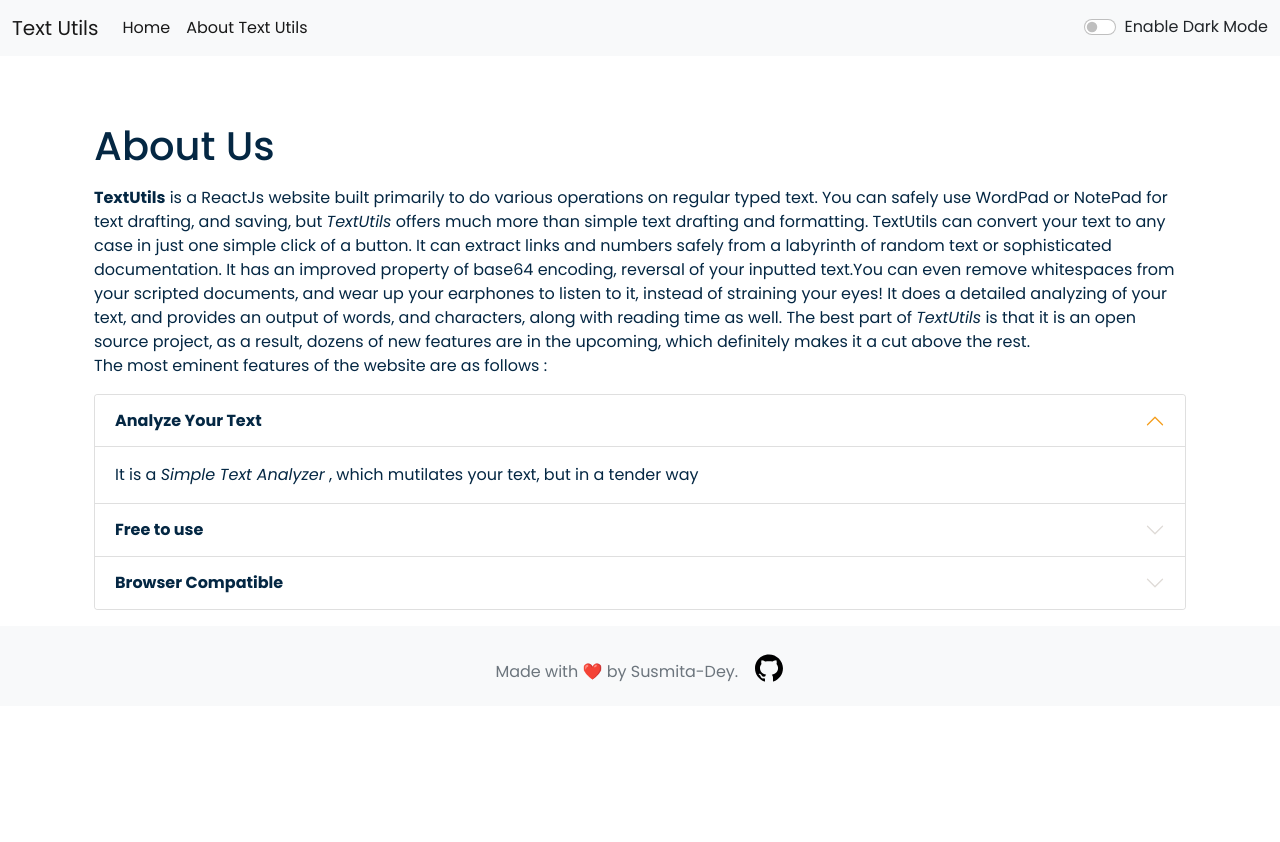
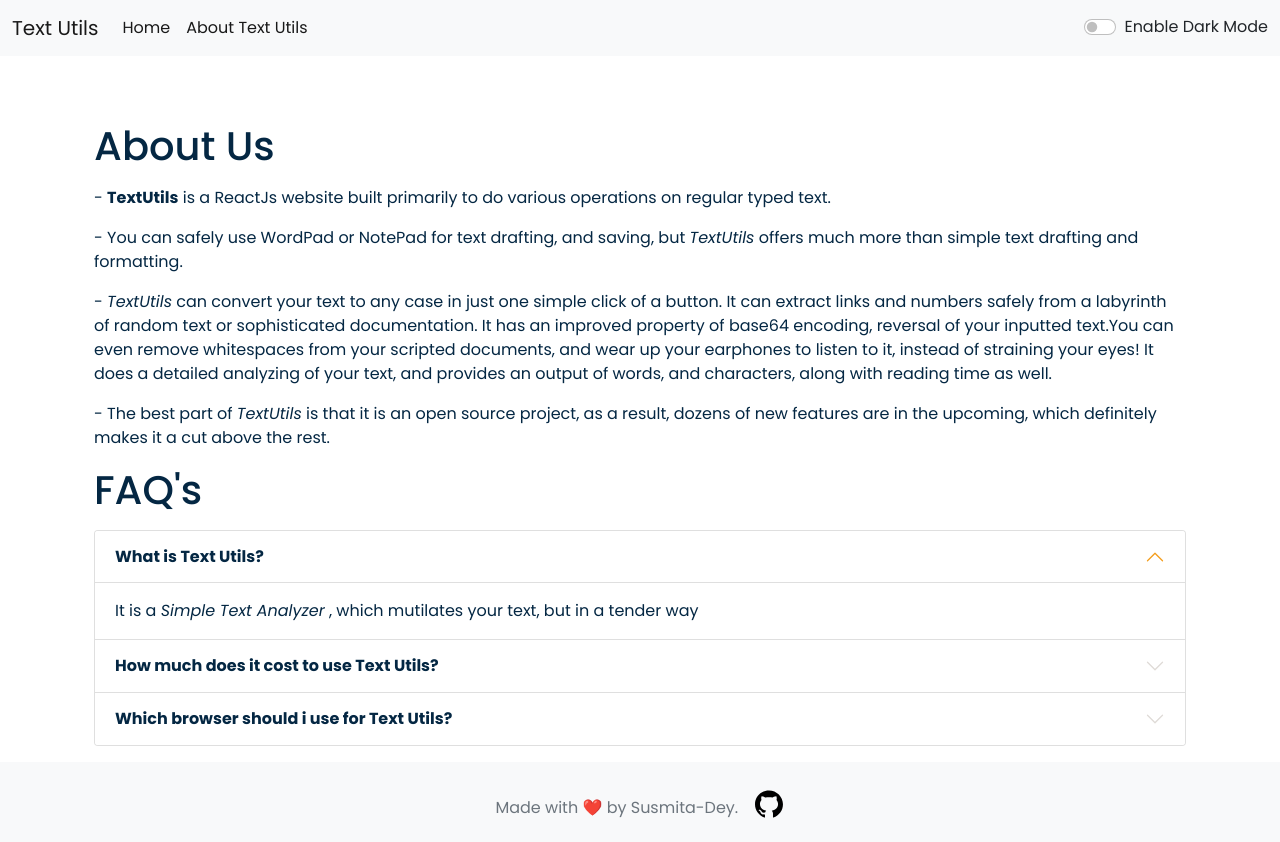
Before and after one commit to Susmita-Dey/TextUtils, a React (Create React App) app: page /about in a window 1280 px wide. Before the commit the page ends 800 px from the top, so only its background shows below. Built offline with nearby package versions, Linux system fonts and the light colour scheme.

Commit message:
Improved design for about page

```diff
--- a/src/components/About.js
+++ b/src/components/About.js
@@ -12,22 +12,32 @@
     <div className="container" style={{ color }}>
       <h1 className="my-3">About Us</h1>
       <p>
-        <b>TextUtils</b> is a ReactJs website built primarily to do various
-        operations on regular typed text. You can safely use WordPad or NotePad
+        - <b>TextUtils</b> is a ReactJs website built primarily to do various
+        operations on regular typed text.
+      </p>
+      <p>
+        - You can safely use WordPad or NotePad
         for text drafting, and saving, but <i>TextUtils</i> offers much more
-        than simple text drafting and formatting. TextUtils can convert your
-        text to any case in just one simple click of a button. It can extract
+        than simple text drafting and formatting.
+      </p>
+      <p>
+        - <i>TextUtils</i> can convert your text to any case in just one simple click of a button. It can extract
         links and numbers safely from a labyrinth of random text or
         sophisticated documentation. It has an improved property of base64
         encoding, reversal of your inputted text.You can even remove whitespaces
         from your scripted documents, and wear up your earphones to listen to
         it, instead of straining your eyes! It does a detailed analyzing of your
         text, and provides an output of words, and characters, along with
-        reading time as well. The best part of <i>TextUtils</i> is that it is an
+        reading time as well.
+      </p>
+      <p>
+        - The best part of <i>TextUtils</i> is that it is an
         open source project, as a result, dozens of new features are in the
-        upcoming, which definitely makes it a cut above the rest. <br />
-        The most eminent features of the website are as follows :
+        upcoming, which definitely makes it a cut above the rest.
       </p>
+        {/* <br />The most eminent features of the website are as follows : */}
+
+      <h1 className="my-3">FAQ's</h1>
       <div className="accordion" id="accordionExample">
         <div className="accordion-item" style={myStyle}>
           <h2 className="accordion-header" id="headingOne">
@@ -40,7 +50,7 @@
               aria-expanded="true"
               aria-controls="collapseOne"
             >
-              <strong>Analyze Your Text</strong>
+              <strong>What is Text Utils?</strong>
             </button>
           </h2>
           <div
@@ -66,7 +76,7 @@
               aria-expanded="false"
               aria-controls="collapseTwo"
             >
-              <strong>Free to use</strong>
+              <strong>How much does it cost to use Text Utils?</strong>
             </button>
           </h2>
           <div
@@ -92,7 +102,7 @@
               aria-expanded="false"
               aria-controls="collapseThree"
             >
-              <strong>Browser Compatible</strong>
+              <strong>Which browser should i use for Text Utils?</strong>
             </button>
           </h2>
           <div
```
